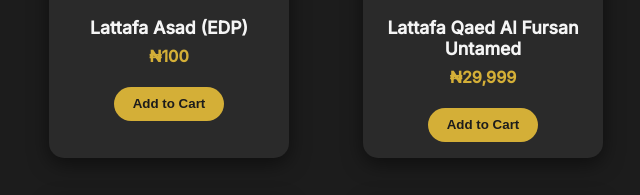
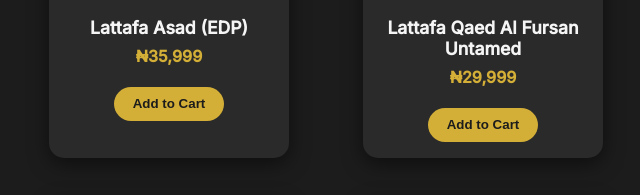
Before and after one commit to CodeJay4686/Royal-essence, a website: page products.html in a window 1280 px wide. Shown: the part 431-626 px from the top of the page, 0-640 px from the left. Drawn offline with nearby package versions, Linux system fonts and the light colour scheme.

Commit message:
Update products.html

```diff
--- a/products.html
+++ b/products.html
@@ -209,7 +209,7 @@
   <div class="perfume-card">
     <img src="images/asad.png" alt="Baccarat Rouge 540">
     <h3>Lattafa Asad (EDP)</h3>
-    <p class="price">₦100</p>
+    <p class="price">₦35,999</p>
     <!-- <p class="stock only-one">Only 1 left</p> -->
     <button class="buy-btn" onclick="addToCart(1)">Add to Cart</button>
   </div>
```
